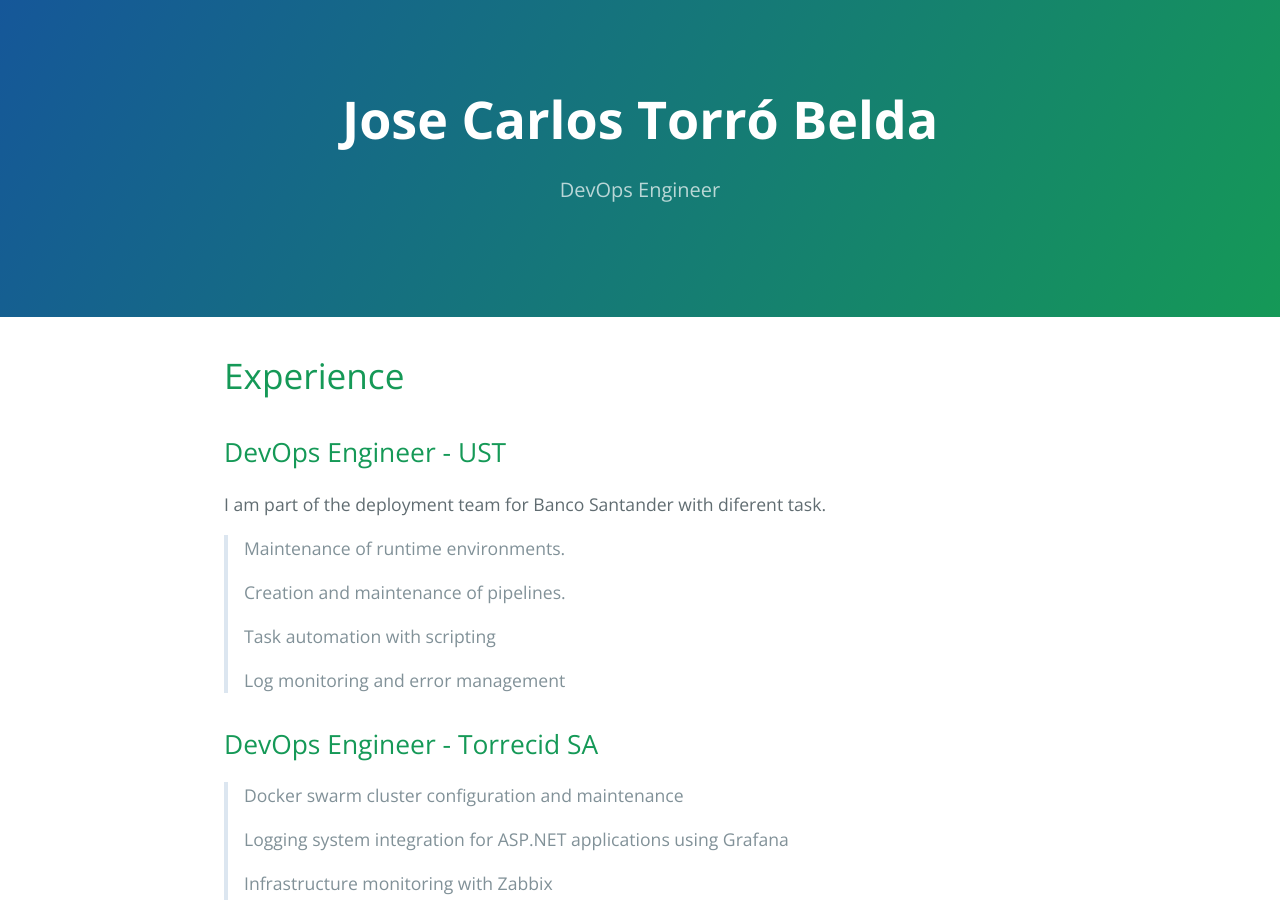
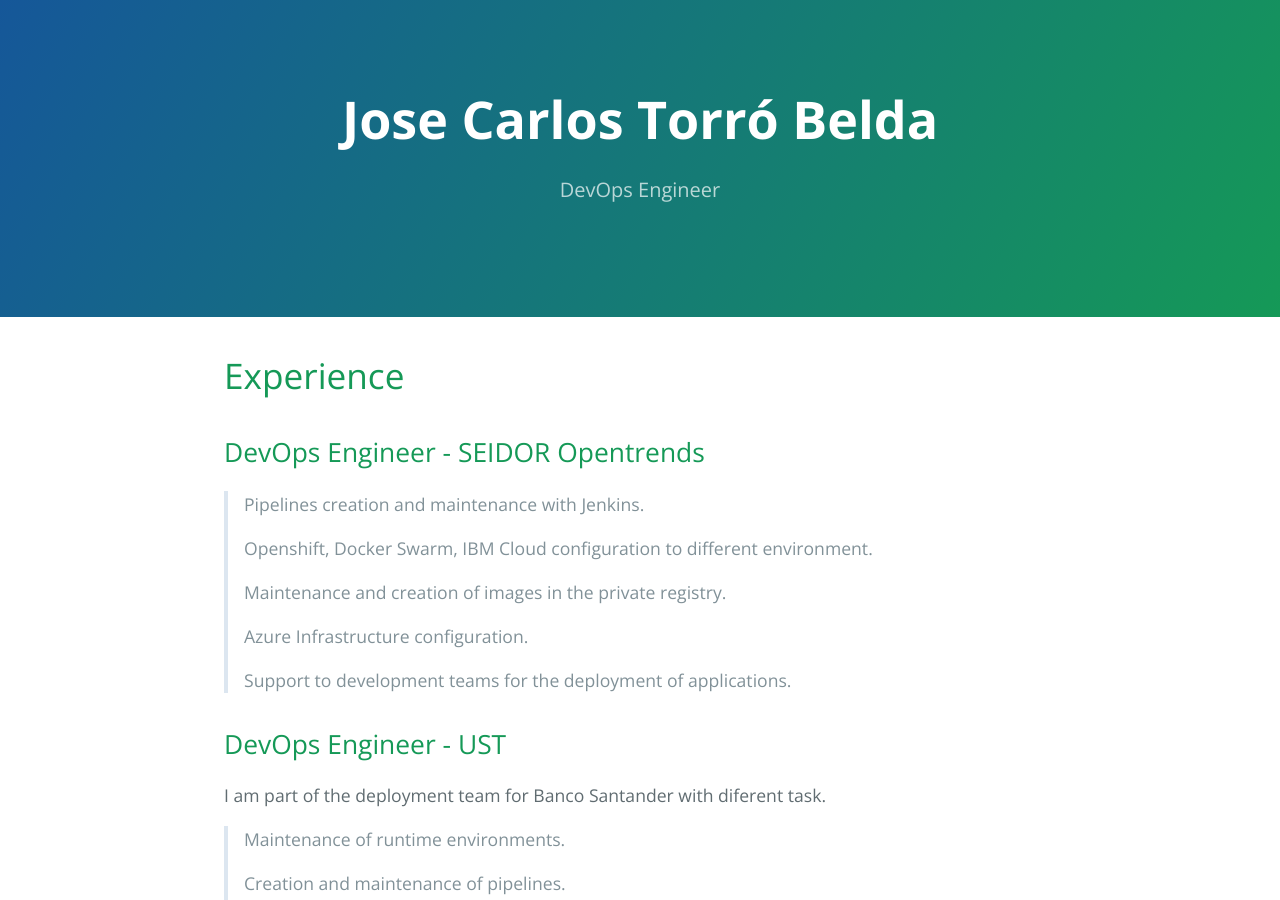
Before and after one commit to JoseCarTorBel/JoseCarTorBel.github.io, a Jekyll site: the page built from index.md, in a window 1280 px wide and 900 px high. Built offline with Jekyll 4.4.1, drawn with Linux system fonts in a browser that asks for light colours.

Commit message:
Update index.md

```diff
--- a/index.md
+++ b/index.md
@@ -14,6 +14,18 @@ There should be whitespace between paragraphs. We recommend including a README,
 <!-- [![Octocat](images/github.png)](https://github.com/JoseCarTorBel) |  [![Octocat](images/linkedin.webp)](https://www.linkedin.com/in/josecarlostorrobelda/) -->
 
 # Experience
+
+## DevOps Engineer - SEIDOR Opentrends
+
+> Pipelines creation and maintenance with Jenkins.
+>
+> Openshift, Docker Swarm, IBM Cloud configuration to different environment.
+>
+> Maintenance and creation of images in the private registry.
+>
+> Azure Infrastructure configuration.
+>
+> Support to development teams for the deployment of applications.
 
 ## DevOps Engineer - UST
 
```
